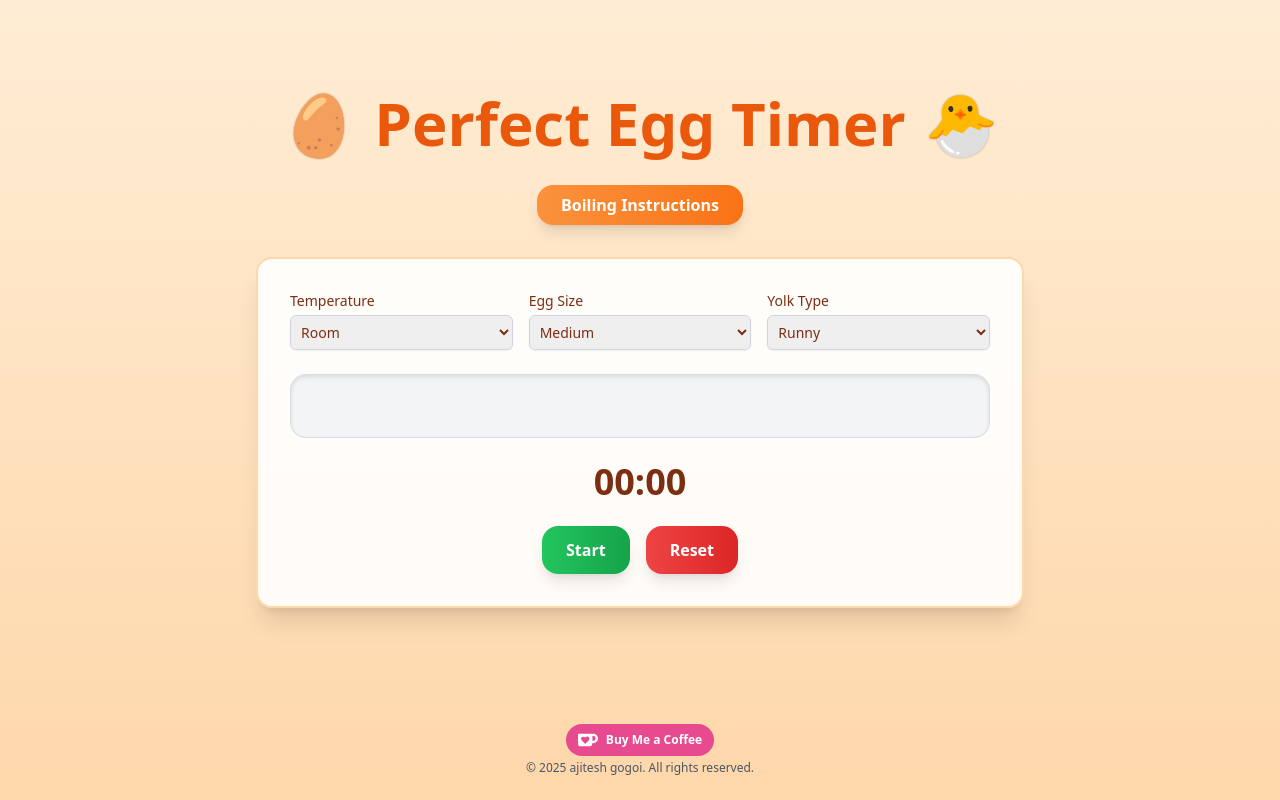
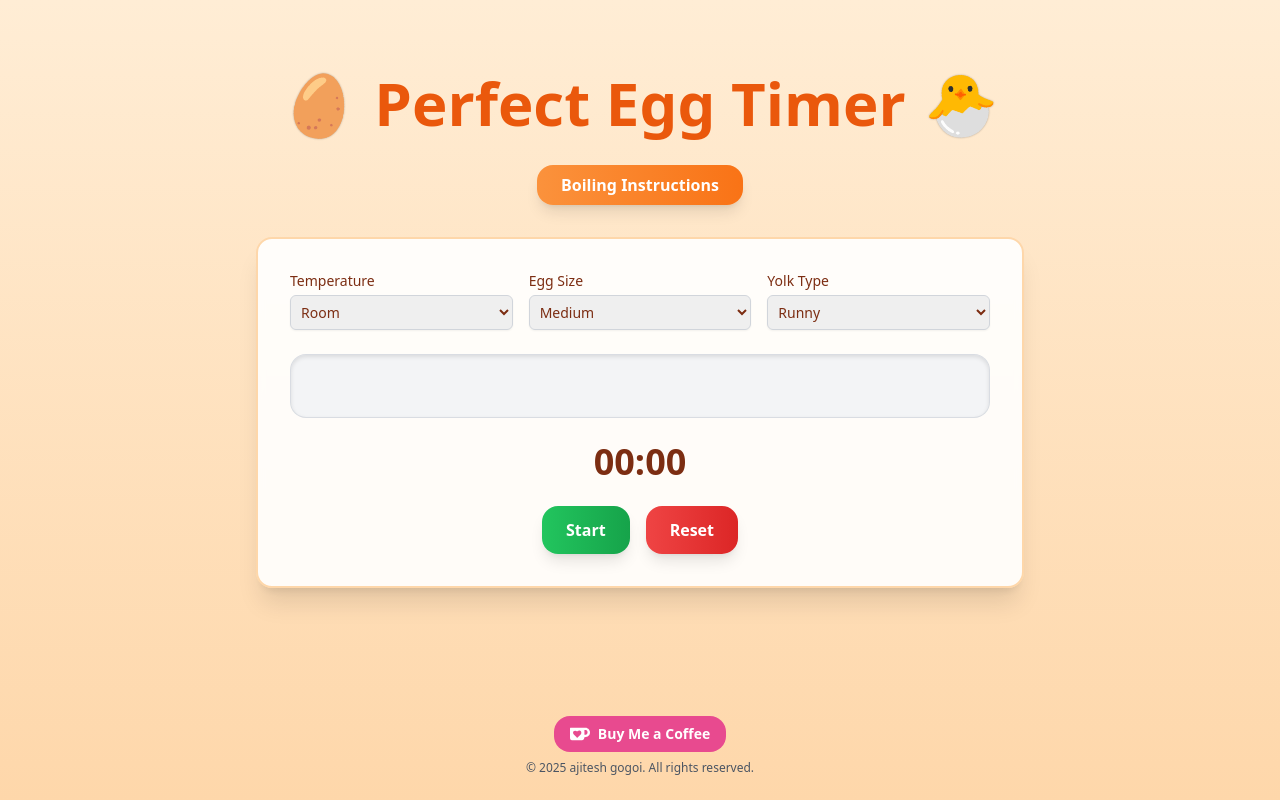
Before and after one commit to ajiteshgogoi/perfect-egg-timer, a React (Create React App) app: page / in a window 1280 px wide. Built offline with nearby package versions, Linux system fonts and the light colour scheme.

Commit message:
Change footer formating

```diff
--- a/src/App.tsx
+++ b/src/App.tsx
@@ -472,12 +472,12 @@ const App: React.FC = () => {
         </div>
       )}
         </div>
-        <div className="mt-auto mt-2 mb-2 py-4 flex flex-col items-center space-y-1 z-30 w-full">
+<div className="mt-8 mb-2 py-4 flex flex-col items-center space-y-2 z-30 w-full">
           <a
             href="https://ko-fi.com/gogoi"
             target="_blank"
             rel="noopener noreferrer"
-            className="bg-[#E84A8F] text-white font-bold py-1.5 px-3 rounded-2xl transition-all duration-300 active:scale-95 flex items-center space-x-2 text-xs hover:bg-[#F05FA4] hover:shadow-[0_4px_12px_rgba(232,74,143,0.2)]"
+            className="bg-[#E84A8F] text-white font-bold py-2 px-4 rounded-2xl transition-all duration-300 active:scale-95 flex items-center space-x-2 text-sm hover:bg-[#F05FA4] hover:shadow-[0_4px_12px_rgba(232,74,143,0.2)]"
           >
             <svg xmlns="http://www.w3.org/2000/svg" width="24" height="24" viewBox="0 0 24 24" fill="currentColor" className="w-5 h-5">
               <path d="M23.881 8.948c-.773-4.085-4.859-4.593-4.859-4.593H.723c-.604 0-.679.798-.679.798s-.082 7.324-.022 11.822c.164 2.424 2.586 2.672 2.586 2.672s8.267-.023 11.966-.049c2.438-.426 2.683-2.566 2.658-3.734 4.352.24 7.422-2.831 6.649-6.916zm-11.062 3.511c-1.246 1.453-4.011 3.976-4.011 3.976s-.121.119-.31.023c-.076-.057-.108-.09-.108-.09-.443-.441-3.368-3.049-4.034-3.954-.709-.965-1.041-2.7-.091-3.71.951-1.01 3.005-1.086 4.363.407 0 0 1.565-1.782 3.468-.963 1.904.82 1.832 3.011.723 4.311zm6.173.478c-.928.116-1.682.028-1.682.028V7.284h1.77s1.971.551 1.971 2.638c0 1.913-.985 2.667-2.059 3.015z"/>
```
